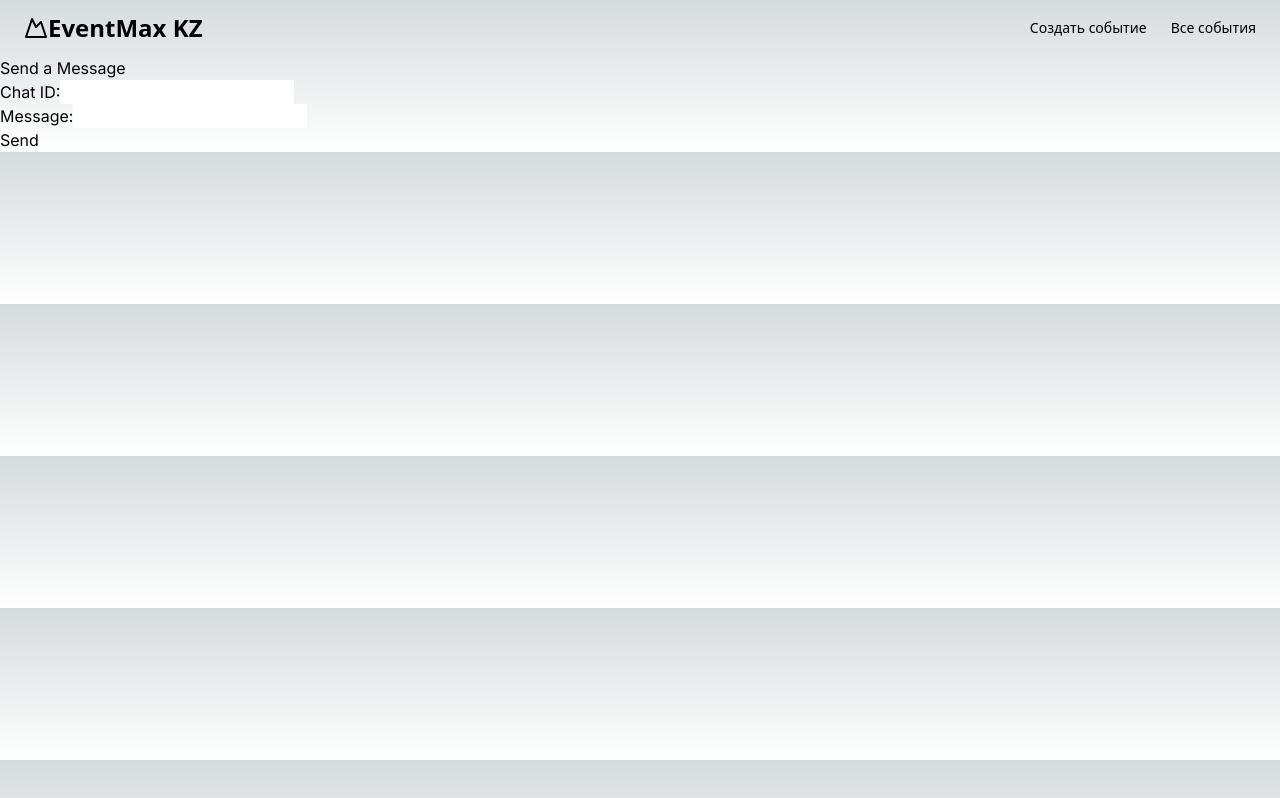
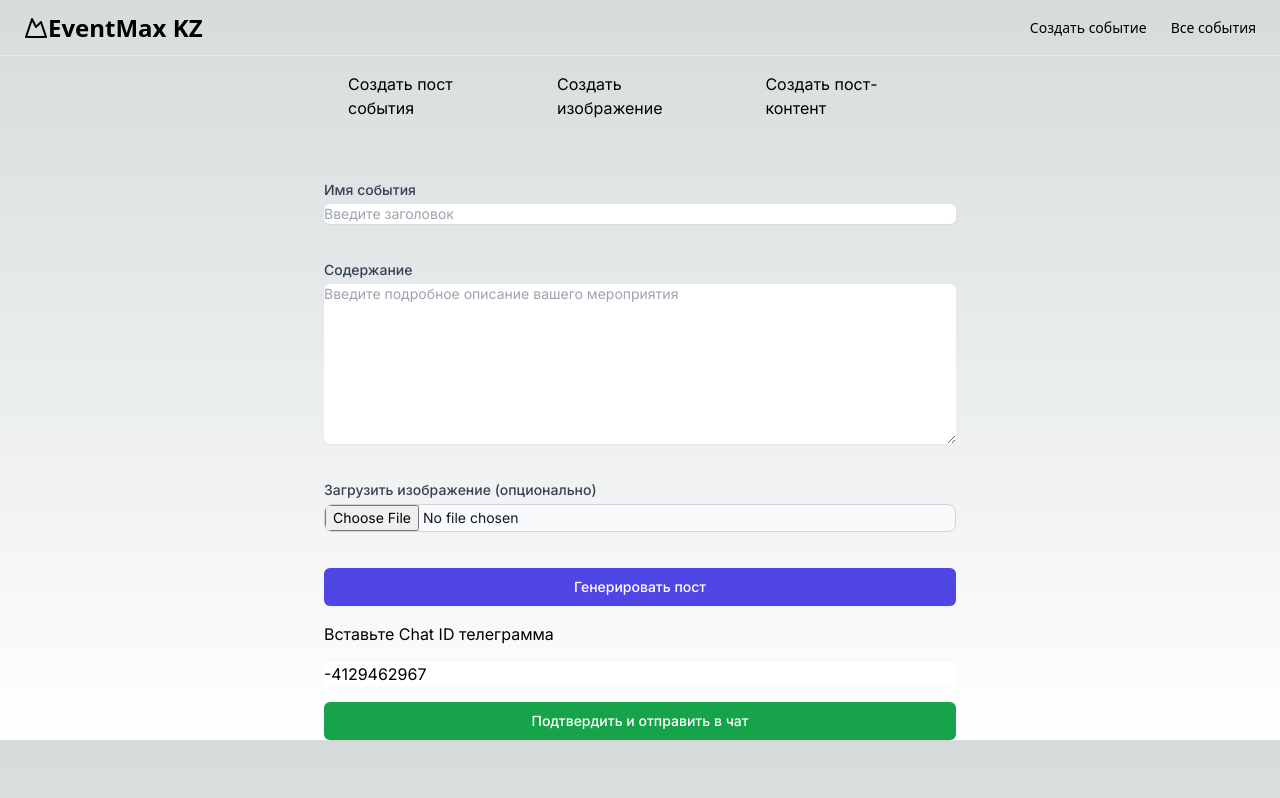
Before and after one commit to RedStarich/eventmax, a Next.js app: page /make-bot in a window 1280 px wide. Built offline with nearby package versions, Linux system fonts and the light colour scheme; no server answers.

Commit message:
content create page

```diff
--- a/src/app/components/Toolkit.tsx
+++ b/src/app/components/Toolkit.tsx
@@ -7,13 +7,13 @@ export default function Toolkit() {
             <div className="container mx-auto flex items-center justify-between">
                 <nav className="flex items-center gap-10">
                     <Link href="/make-event" className="hover:underline" prefetch={false}>
-                        Создать текст
+                        Создать пост события
                     </Link>
                     <Link href="/make-image" className="hover:underline" prefetch={false}>
                         Создать изображение
                     </Link>
                     <Link href="/make-bot" className="hover:underline" prefetch={false}>
-                        Создать бота
+                        Создать пост-контент
                     </Link>
                 </nav>
             </div>
--- a/src/app/event-list/[eventId]/page.tsx
+++ b/src/app/event-list/[eventId]/page.tsx
@@ -22,7 +22,7 @@ interface EventPageProps {
 
 async function fetchEvent(eventId: string): Promise<Event | null> {
   const { data, error } = await supabase
-    .from<Event>('events')
+    .from('events')
     .select('*')
     .eq('id', eventId)
     .single();
--- a/src/app/make-bot/page.tsx
+++ b/src/app/make-bot/page.tsx
@@ -1,12 +1,160 @@
-import SendMessageForm from '../components/SendMessageForm';
+"use client";
 
-const HomePage = () => {
+import React, { useState, FormEvent, ChangeEvent } from 'react';
+import Toolkit from "../components/Toolkit";
+import { generateContent } from "../config/gemini";
+import { createClient, SupabaseClient } from '@supabase/supabase-js';
+
+const supabaseUrl: string = process.env.NEXT_PUBLIC_SUPABASE_URL || 'your-supabase-url';
+const supabaseKey: string = process.env.NEXT_PUBLIC_SUPABASE_ANON_KEY || 'your-anon-key';
+const supabase: SupabaseClient = createClient(supabaseUrl, supabaseKey);
+
+const TELEGRAM_BOT_TOKEN = process.env.NEXT_PUBLIC_TELEGRAM_BOT_TOKEN || 'your-telegram-bot-token';
+// const telegramChatId = process.env.NEXT_PUBLIC_TELEGRAM_CHAT_ID || 'your-telegram-chat-id';
+const TELEGRAM_CHAT_ID = "-4129462967";
+
+
+export default function Component() {
+  const [chatId, setChatId] = useState("-4129462967");
+  const [title, setTitle] = useState("");
+  const [content, setContent] = useState("");
+  const [outputText, setOutputText] = useState("");
+  const [image, setImage] = useState<File | null>(null);
+  const [loading, setLoading] = useState(false);
+  const [error, setError] = useState<string | null>(null);
+  const [status, setStatus] = useState<string>('');
+  const [message, setMessage] = useState('');
+  const [response, setResponse] = useState('');
+
+  const sendMessage = async (outputText: string, chatId: string) => {
+    const telegramApiUrl = `https://api.telegram.org/bot${TELEGRAM_BOT_TOKEN}/sendMessage`;
+
+    try {
+      const response = await fetch(telegramApiUrl, {
+        method: 'POST',
+        headers: {
+          'Content-Type': 'application/json',
+        },
+        body: JSON.stringify({
+          chat_id: TELEGRAM_CHAT_ID,
+          text: outputText,
+        }),
+      });
+
+      const data = await response.json();
+      if (data.ok) {
+        setResponse('Message sent successfully!');
+      } else {
+        setResponse('Failed to send message.');
+      }
+    } catch (error) {
+      setResponse('Error occurred while sending message.');
+    }
+  };
+
+
+  const handleGenerate = async () => {
+    setLoading(true);
+    setError(null);
+    try {
+      const inputText = `Мероприятие: ${title}\nОписание: ${content}`;
+      const result = await generateContent(inputText);
+      setOutputText(result);
+    } catch (err) {
+      setError("Ошибка при генерации поста.");
+    } finally {
+      setLoading(false);
+    }
+  };
+
+  const handleImageUpload = (event: React.ChangeEvent<HTMLInputElement>) => {
+    if (event.target.files && event.target.files[0]) {
+      setImage(event.target.files[0]);
+    }
+  };
+
+
+  const handleSubmit = async (event: FormEvent<HTMLFormElement>) => {
+    event.preventDefault();
+    setLoading(true);
+    setError(null);
+
+    try {
+      // Send the outputText to Telegram
+      await sendMessage(outputText, chatId);
+    } catch (err: any) {
+      console.error('Ошибка при отправке текста:', err.message);
+      setStatus(`Ошибка при отправке текста: ${err.message}`);
+    } finally {
+      setLoading(false);
+    }
+  };
+
   return (
-    <div>
-      <h1>Send a Message</h1>
-      <SendMessageForm />
+    <div className="w-full max-w-2xl mx-auto space-y-6 items-center px-5">
+      <Toolkit />
+      <form onSubmit={handleSubmit} className="grid gap-4">
+        <div className="space-y-1 py-5">
+          <label htmlFor="title" className="block text-sm font-medium text-gray-700">
+            Имя события
+          </label>
+          <input
+            id="title"
+            type="text"
+            placeholder="Введите заголовок"
+            value={title}
+            onChange={(e) => setTitle(e.target.value)}
+            className="block w-full rounded-md border-gray-300 shadow-sm focus:border-indigo-500 focus:ring-indigo-500 sm:text-sm"
+          />
+        </div>
+        <div className="space-y-1">
+          <label htmlFor="content" className="block text-sm font-medium text-gray-700">
+            Содержание
+          </label>
+          <textarea
+            id="content"
+            placeholder="Введите подробное описание вашего мероприятия"
+            rows={8}
+            value={content}
+            onChange={(e) => setContent(e.target.value)}
+            className="block w-full rounded-md border-gray-300 shadow-sm focus:border-indigo-500 focus:ring-indigo-500 sm:text-sm"
+          />
+        </div>
+        <div className="space-y-1 py-5">
+          <label htmlFor="image" className="block text-sm font-medium text-gray-700">
+            Загрузить изображение (опционально)
+          </label>
+          <input
+            id="image"
+            type="file"
+            onChange={handleImageUpload}
+            className="block w-full text-sm text-gray-900 border border-gray-300 rounded-lg cursor-pointer bg-gray-50 focus:outline-none"
+          />
+        </div>
+        <button
+          type="button"
+          onClick={handleGenerate}
+          className="items-center px-4 py-2 border border-transparent text-sm font-medium rounded-md shadow-sm text-white bg-indigo-600 hover:bg-indigo-700 focus:outline-none focus:ring-2 focus:ring-offset-2 focus:ring-indigo-500"
+        >
+          {loading ? 'Генерация...' : 'Генерировать пост'}
+        </button>
+        {error && <p className="text-red-500">{error}</p>}
+        {status && <p>{status}</p>}
+        {outputText && (
+          <div className="mt-4 p-4 border border-gray-300 rounded-md bg-gray-50">
+            <h2 className="text-lg font-medium text-gray-700">Сгенерированный пост</h2>
+            <div className="whitespace-pre-line text-gray-800">{outputText}</div>
+          </div>
+        )}
+        <label>Вставьте Chat ID телеграмма</label>
+        <input id="chatId" value={chatId} onChange={(e)=>setChatId(e.target.value)}></input>
+        <button
+          type="submit"
+          className="items-center px-4 py-2 border border-transparent text-sm font-medium rounded-md shadow-sm text-white bg-green-600 hover:bg-green-700 focus:outline-none focus:ring-2 focus:ring-offset-2 focus:ring-green-500"
+        >
+          {loading ? 'Сохранение...' : 'Подтвердить и отправить в чат'}
+        </button>
+      </form>
     </div>
   );
-};
-
-export default HomePage;
+}
--- a/src/app/make-event/page.tsx
+++ b/src/app/make-event/page.tsx
@@ -15,6 +15,7 @@ const TELEGRAM_CHAT_ID = "-4129462967";
 
 
 export default function Component() {
+  const [chatId, setChatId] = useState("-4129462967");
   const [title, setTitle] = useState("");
   const [content, setContent] = useState("");
   const [date, setDate] = useState("");
@@ -27,7 +28,7 @@ export default function Component() {
   const [message, setMessage] = useState('');
   const [response, setResponse] = useState('');
 
-  const sendMessage = async () => {
+  const sendMessage = async (outputText: string, chatId: string) => {
     const telegramApiUrl = `https://api.telegram.org/bot${TELEGRAM_BOT_TOKEN}/sendMessage`;
 
     try {
@@ -99,7 +100,7 @@ export default function Component() {
       setStatus('Текст успешно отправлен!');
 
       // Send the outputText to Telegram
-      await sendMessage(outputText);
+      await sendMessage(outputText, chatId);
     } catch (err: any) {
       console.error('Ошибка при отправке текста:', err.message);
       setStatus(`Ошибка при отправке текста: ${err.message}`);
@@ -138,34 +139,6 @@ export default function Component() {
             className="block w-full rounded-md border-gray-300 shadow-sm focus:border-indigo-500 focus:ring-indigo-500 sm:text-sm"
           />
         </div>
-        <div className="grid grid-cols-2 gap-4">
-          <div className="space-y-1">
-            <label htmlFor="date" className="block text-sm font-medium text-gray-700">
-              Дата и время
-            </label>
-            <input
-              id="date"
-              type="text"
-              placeholder="12:00, 12 Июня"
-              value={date}
-              onChange={(e) => setDate(e.target.value)}
-              className="block w-full rounded-md border-gray-300 shadow-sm focus:border-indigo-500 focus:ring-indigo-500 sm:text-sm h-10"
-            />
-          </div>
-          <div className="space-y-1">
-            <label htmlFor="location" className="block text-sm font-medium text-gray-700">
-              Место проведения
-            </label>
-            <input
-              id="location"
-              type="text"
-              placeholder="Город, улица, офис..."
-              value={location}
-              onChange={(e) => setLocation(e.target.value)}
-              className="block w-full rounded-md border-gray-300 shadow-sm focus:border-indigo-500 focus:ring-indigo-500 sm:text-sm h-10"
-            />
-          </div>
-        </div>
         <div className="space-y-1 py-5">
           <label htmlFor="image" className="block text-sm font-medium text-gray-700">
             Загрузить изображение (опционально)
@@ -184,12 +157,6 @@ export default function Component() {
         >
           {loading ? 'Генерация...' : 'Генерировать пост'}
         </button>
-        <button
-          type="submit"
-          className="items-center px-4 py-2 border border-transparent text-sm font-medium rounded-md shadow-sm text-white bg-green-600 hover:bg-green-700 focus:outline-none focus:ring-2 focus:ring-offset-2 focus:ring-green-500"
-        >
-          {loading ? 'Сохранение...' : 'Подтвердить и сохранить'}
-        </button>
         {error && <p className="text-red-500">{error}</p>}
         {status && <p>{status}</p>}
         {outputText && (
@@ -198,6 +165,14 @@ export default function Component() {
             <div className="whitespace-pre-line text-gray-800">{outputText}</div>
           </div>
         )}
+        <label>Вставьте Chat ID телеграмма</label>
+        <input id="chatId" value={chatId} onChange={(e)=>setChatId(e.target.value)}></input>
+        <button
+          type="submit"
+          className="items-center px-4 py-2 border border-transparent text-sm font-medium rounded-md shadow-sm text-white bg-green-600 hover:bg-green-700 focus:outline-none focus:ring-2 focus:ring-offset-2 focus:ring-green-500"
+        >
+          {loading ? 'Сохранение...' : 'Подтвердить и отправить в чат'}
+        </button>
       </form>
     </div>
   );
```
Also changed, not shown: src/app/config/gemini.ts (+32 -0 lines), src/app/config/telegram.ts (deleted).
